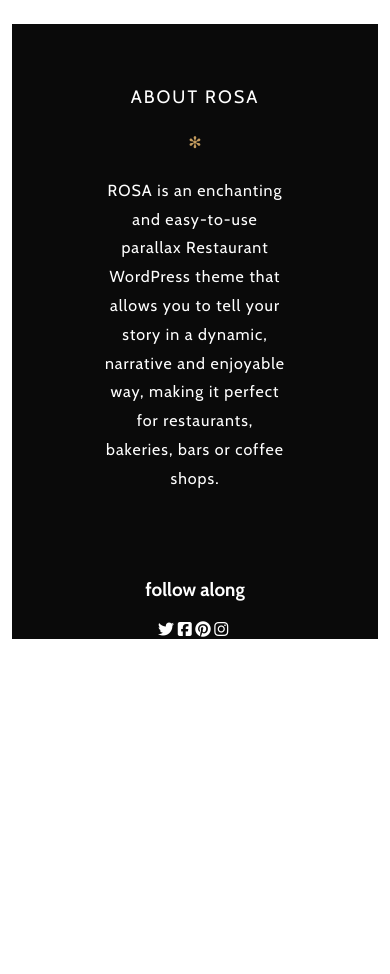
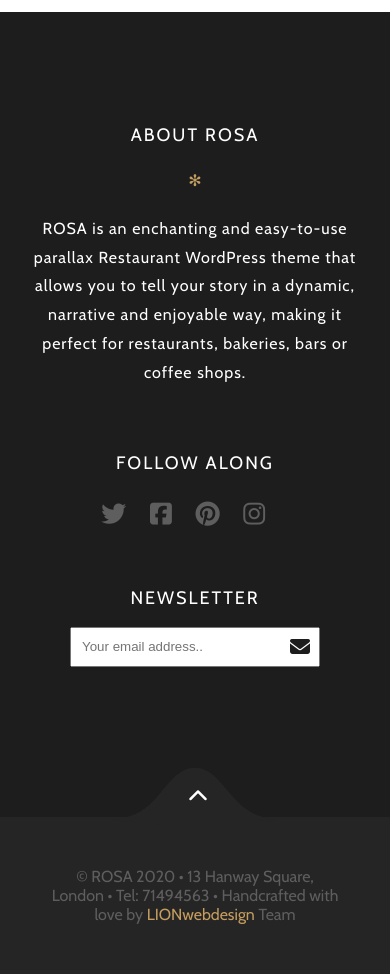
Before and after one commit to GyebnarPeter/KristalyTunder, a plain HTML site: page index.html in a window 390 px wide. Shown: the part 4020-4994 px from the top of the page. Before the commit the page ends 4671 px from the top, so only its background shows below. Drawn offline with nearby package versions, Linux system fonts and the light colour scheme; some icons are missing; a web font is replaced by a local one.

Commit message:
i have added the footer and the navigation function

```diff
--- a/index.html
+++ b/index.html
@@ -3,23 +3,25 @@
 <head>
     <meta charset="UTF-8">
     <meta name="viewport" content="width=device-width, initial-scale=1.0">
+    <meta name="keywords" content="">
+    <meta name="description" content="">
     <link rel="stylesheet" href="style.css">
+    <link rel="shortcut icon" href="./img/rosa-favicon.png" type="image/x-icon">
     <script src="https://kit.fontawesome.com/ca795931b7.js" crossorigin="anonymous"></script>
-    <title>Kristálytündér</title>
+    <title>Rosa</title>
 </head>
 <body>
     <header>
         <div class="header-wrap">
 
-            <div class="header-logo">logó</div>
+            <div class="header-logo">rosa</div>
 
             <nav>
                 <div class="nav-menu">
-                    <a href="#">home</a>
-                    <a href="#">reservation</a>
-                    <a href="#">menu</a>
-                    <a href="#">blog</a>
-                    <a href="#">contact</a>
+                    <a href=".our-story">our story</a>
+                    <a href=".menu">menu</a>
+                    <a href=".taster">taster</a>
+                    <a href="footer">contact</a>
                 </div>
             </nav>
 
@@ -43,9 +45,9 @@
 
             <div class="cover-text-underline">
                 <span class="left-triangle"></span>
-                <span class="left-line"></span>
+                <span class="line"></span>
                 <span class="star">✻</span>
-                <span class="right-line"></span>
+                <span class="line"></span>
                 <span class="right-triangle"></span>
             </div>
 
@@ -128,8 +130,9 @@
             </div>
 
         </section>
-        <footer>
+    </main>
 
+    <footer>
             <div class="footer-topside">
                 <div class="footer-topside-header">
 
@@ -143,24 +146,44 @@
                 <div class="footer-topside-contact">
 
                     <div class="footer-social-icons">
+
                         <h3>follow along</h3>
+
                         <i class="fab fa-twitter"></i>
                         <i class="fab fa-facebook-square"></i>
                         <i class="fab fa-pinterest"></i>
                         <i class="fab fa-instagram"></i>
                         <i class="fab fa-tripadvisor"></i>
+
                     </div>
+                    <div class="footer-newsletter">
 
-                    <div class="footer-newsletter"></div>
+                        <h3>newsletter</h3>
 
+                        <form action="" method="">
+                            <input type="email" name="email" placeholder="Your email address..">
+                            <button type="submit">
+                                <i class="fas fa-envelope"></i>
+                            </button>
+                        </form>
+
+                    </div>
                 </div>
+
+                <svg class="footer-arrow-bg" width="192" height="61" version="1.1" xmlns="http://www.w3.org/2000/svg" xmlns:xlink="http://www.w3.org/1999/xlink" x="0px" y="0px" viewBox="0 0 160.7 61.5" enable-background="new 0 0 160.7 61.5" xml:space="preserve">
+                    <path fill="#252525" d="M80.3,61.5c0,0,22.1-2.7,43.1-5.4s41-5.4,36.6-5.4c-21.7,0-34.1-12.7-44.9-25.4S95.3,0,80.3,0c-15,0-24.1,12.7-34.9,25.4S22.3,50.8,0.6,50.8c-4.3,0-6.5,0,3.5,1.3S36.2,56.1,80.3,61.5z"></path>
+                    <path fill="#252525" d="M80.3,61.5c0,0,22.1-2.7,43.1-5.4s41-5.4,36.6-5.4c-21.7,0-34.1-12.7-44.9-25.4S95.3,0,80.3,0c-15,0-24.1,12.7-34.9,25.4S22.3,50.8,0.6,50.8c-4.3,0-6.5,0,3.5,1.3S36.2,56.1,80.3,61.5z"></path>
+                </svg>
+
+                <i class="fas fa-chevron-up"></i>
+
             </div>
 
-            <div class="footer-downside"></div>
+            <div class="footer-downside">
+                © ROSA 2020 &bullet; 13 Hanway Square, London &bullet; Tel: 71494563 &bullet; Handcrafted with love by <a href="https://lionwebdesign.hu/" target="_blank">LIONwebdesign</a> Team
+            </div>
 
-        </footer>
-
-    </main>
+    </footer>
 
     <script src="https://code.jquery.com/jquery-3.5.1.min.js"></script>
     <script src="script.js"></script>
--- a/script.js
+++ b/script.js
@@ -3,13 +3,57 @@
 let header = document.querySelector(".header-wrap");
 
 $(".nav-icon").click(() => {
-    $(".header-wrap").slideToggle();
+    $(header).slideToggle();
 
     header.style.backgroundColor = "black";
 
     navIcon.classList.contains("nav-icon-rotate")
         ? navIcon.classList.remove("nav-icon-rotate")
         : navIcon.classList.add("nav-icon-rotate")
+});
+
+
+//NAVIGATION
+$("nav a").click( function(event) {
+    event.preventDefault();
+
+    let id = $(this).attr("href");
+    let target = $(id).offset().top - 50;
+
+    $("html").animate({
+        scrollTop: target
+    }, 800);
+
+    if ($(window).innerWidth() < 900){
+        $(".header-wrap").slideToggle();
+    }
+
+    navIcon.classList.contains("nav-icon-rotate")
+        ? navIcon.classList.remove("nav-icon-rotate")
+        : navIcon.classList.add("nav-icon-rotate")
+});
+
+
+$(".main-cover i").click( () => {
+    let ourStoryPosition = $(".our-story").offset().top;
+
+    $("html").animate({
+        scrollTop: ourStoryPosition
+    }, 800);
+});
+
+
+$("footer .fa-chevron-up").click( () => {
+
+    $("html").animate({
+        scrollTop: 0
+    }, 800);
+});
+
+$(".header-logo").click( () => {
+    $("html").animate({
+        scrollTop: 0
+    }, 800);
 });
 
 
--- a/style.css
+++ b/style.css
@@ -60,6 +60,7 @@
     text-transform: uppercase;
     font-size: 24px;
     letter-spacing: 2px;
+    cursor: pointer;
 }
 
 .nav-icon {
@@ -172,13 +173,7 @@
     position: absolute;
 }
 
-.cover-text-underline .left-line {
-    width: 200px;
-    height: 2px;
-    background: white;
-}
-
-.cover-text-underline .right-line {
+.cover-text-underline .line {
     width: 200px;
     height: 2px;
     background: white;
@@ -494,16 +489,35 @@
 
 footer {
     width: 100%;
-    background: #0a0a0a;
+    background: #1d1d1d;
     border: 12px solid white;
     text-align: center;
     color: white;
 }
 
+.footer-topside {
+    padding: 100px 0;
+    position: relative;
+}
+
 .footer-topside-header {
-    width: 50%;
+    width: 600px;
     margin: 0 auto;
-    padding: 50px 0;
+    padding-bottom: 30px;
+}
+
+.footer-topside h3 {
+    text-transform: uppercase;
+    font-weight: 200;
+    font-size: 18px;
+    letter-spacing: 2px;
+}
+
+.footer-topside-contact {
+    width: 700px;
+    margin: 0 auto;
+    display: flex;
+    justify-content: space-between;
 }
 
 .footer-topside-header h1 {
@@ -521,6 +535,85 @@
 .footer-topside-header p {
     line-height: 1.8;
     letter-spacing: 1px;
+}
+
+.footer-social-icons i {
+    font-size: 25px;
+    margin: 10px;
+    cursor: pointer;
+    transition: .5s;
+}
+
+.footer-social-icons i:hover {
+    color: var(--brand-color);
+}
+
+.footer-newsletter form {
+    width: 250px;
+    position: relative;
+    margin: 0 auto;
+}
+
+.footer-newsletter form input {
+    height: 40px;
+    width: 100%;
+    padding-left: 10px;
+}
+
+.footer-newsletter form button {
+    position: absolute;
+    top: 0;
+    right: 0;
+    width: 40px;
+    height: 40px;
+    cursor: pointer;
+    background: none;
+    border: none;
+}
+
+.footer-newsletter form button i {
+    font-size: 20px;
+    color: #1d1d1d;
+}
+
+.footer-topside .footer-arrow-bg {
+    position: absolute;
+    bottom: -12px;
+    left: 50%;
+    margin-left: -96px;
+}
+
+.footer-topside .fa-chevron-up {
+    position: absolute;
+    z-index: 100;
+    bottom: 10px;
+    left: 50%;
+    margin-left: -7px;
+    font-size: 20px;
+    color: white;
+    cursor: pointer;
+    transition: .5s;
+}
+
+.footer-topside .fa-chevron-up:hover {
+    color: var(--brand-color);
+}
+
+.footer-downside {
+    width: 100%;
+    background: #252525;
+    padding: 50px;
+    color: #5e5e5e;
+}
+
+.footer-downside a {
+    color: var(--brand-color);
+    text-decoration: none;
+    transition: .5s;
+}
+
+.footer-downside a:hover {
+    color: white;
 }
 
 
@@ -588,12 +681,33 @@
         display: block;
     }
 
+    footer {
+        border: none;
+    }
+
+    .footer-topside-header {
+        width: 500px;
+        padding: 0 20px 30px 20px;
+    }
+
+    .footer-topside-contact {
+        display: block;
+        width: 100%;
+    }
+
+    .footer-social-icons i {
+        color: #5e5e5e;
+    }
+
+    .footer-newsletter {
+        margin: 50px 0;
+    }
+
 }
 
 @media screen and (max-width: 500px) {
 
-    .cover-text-underline .left-line,
-    .cover-text-underline .right-line {
+    .cover-text-underline .line {
         width: 100px;
     }
 
@@ -605,4 +719,7 @@
         font-size: 30px;
     }
 
+    .footer-topside-header {
+        width: 100%;
+    }
 }
```
Also changed, not shown: img/rosa-favicon.png (added).
